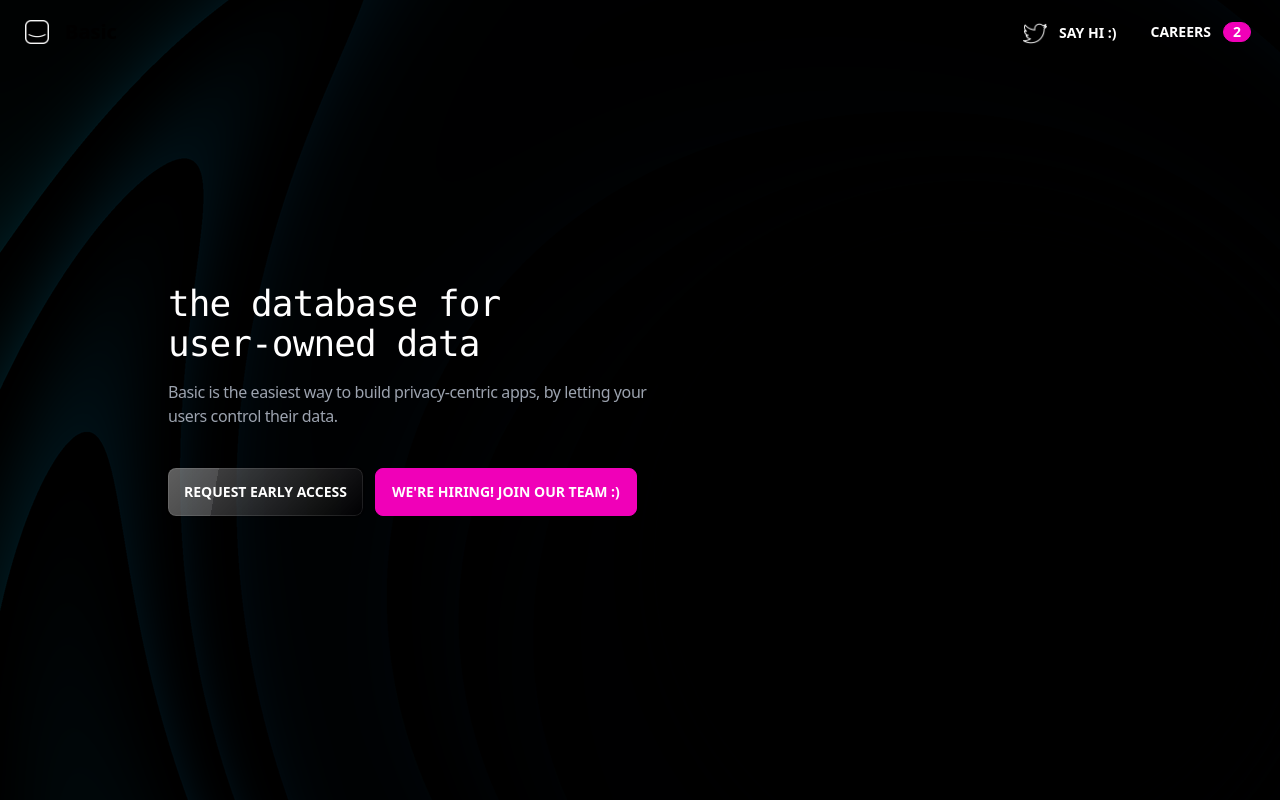
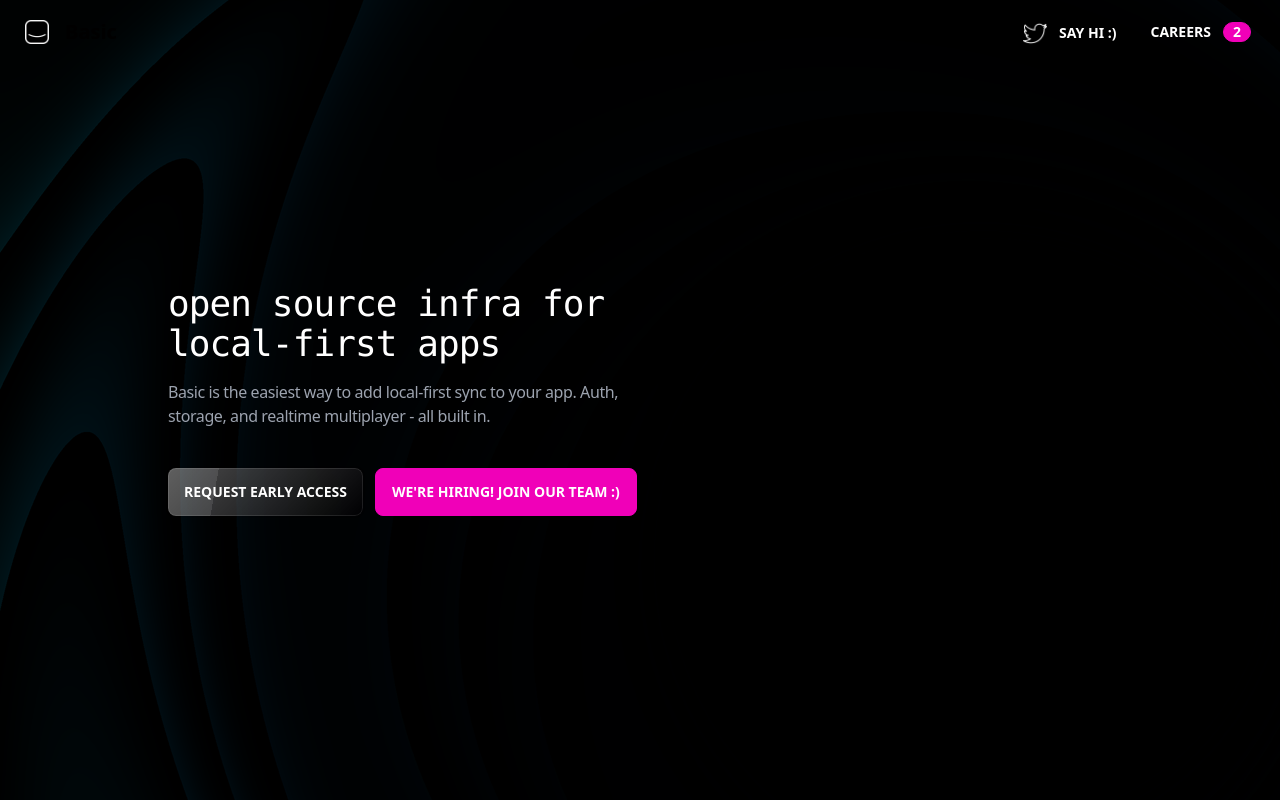
Before and after one commit to basicdb/basic-website, a Next.js app: page / in a window 1280 px wide. Shown: the top 800 px of the page. Built offline with nearby package versions, Linux system fonts and the light colour scheme.

Commit message:
title updoot

```diff
--- a/src/pages/index.tsx
+++ b/src/pages/index.tsx
@@ -90,10 +90,10 @@ const HeroSection = () => {
           <div className="max-w-3xl text-center lg:text-left">
             <div className="max-w-xl mx-auto text-center lg:p-10 lg:text-left">
               <div><p className="text-2xl font-medium font-mono tracking-tight text-white sm:text-4xl">
-                the database for <br /> <span className='text-4xl'>user-owned data</span>
+                open source infra for <br /> <span className='text-4xl'>local-first apps</span>
               </p>
                 <p className="max-w-xl mt-4 text-base tracking-tight text-gray-400">
-                  Basic is the easiest way to build privacy-centric apps, by letting your users control their data.
+                  Basic is the easiest way to add local-first sync to your app. Auth, storage, and realtime multiplayer - all built in.
                 </p>
               </div>
 
```
